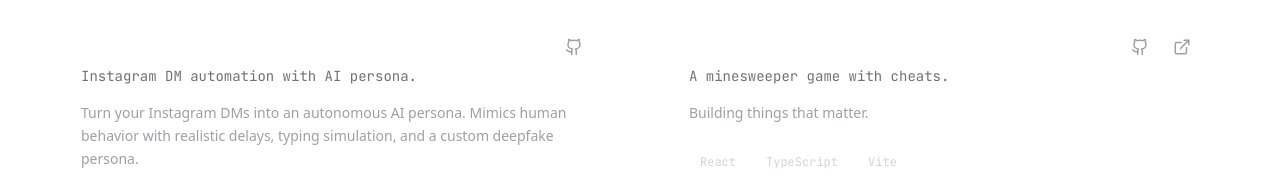
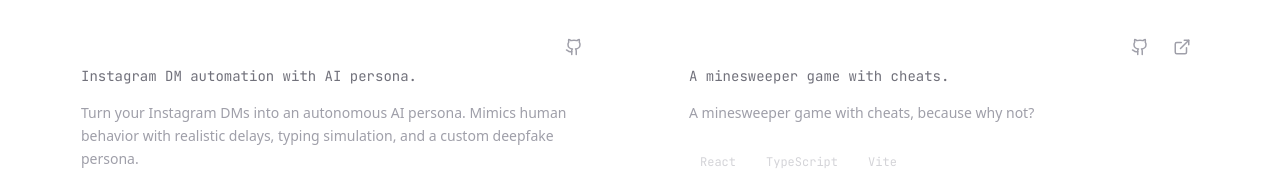
Before and after one commit to emqnuele/portfolio, a Next.js app: page /projects in a window 1280 px wide. Shown: the part 1210-1402 px from the top of the page. Built offline with nearby package versions, Linux system fonts and the light colour scheme.

Commit message:
added description for minesweeper project

```diff
--- a/src/data/portfolio.ts
+++ b/src/data/portfolio.ts
@@ -48,6 +48,7 @@ export const projects: Project[] = [
         slug: 'minesweeper',
         title: 'Minesweeper',
         tagline: 'A minesweeper game with cheats.',
+        description: 'A minesweeper game with cheats, because why not?',
         image: '/projects/minesweeper.png',
         status: 'prod / 2025',
         stack: ['React', 'TypeScript', 'Vite'],
```
